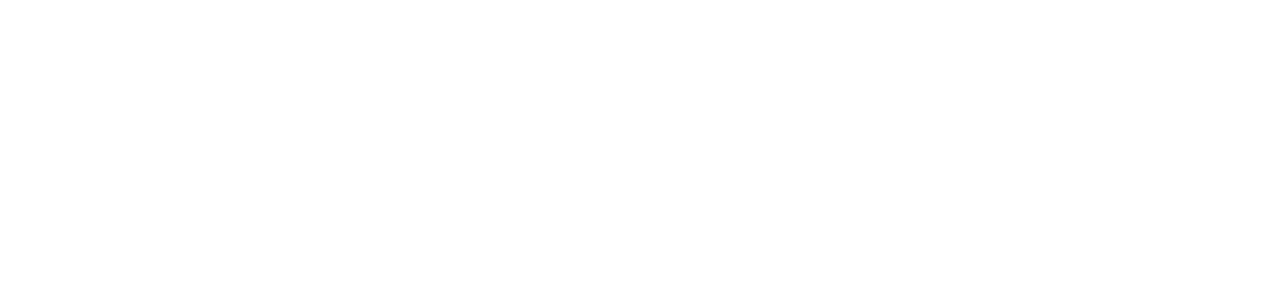
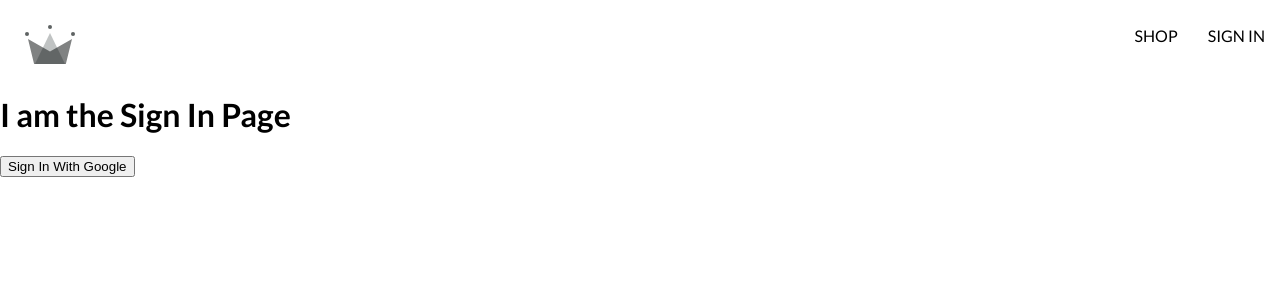
Before and after one commit to Balbader/crwn-clothing-v2, a React (Create React App) app: page /sign-in in a window 1280 px wide. Before the commit this address had no page. Shown: the top 300 px of the page. Built offline with nearby package versions, Linux system fonts and the light colour scheme.

Commit message:
add Firebase Authentication to app

```diff
--- a/package.json
+++ b/package.json
@@ -6,6 +6,7 @@
     "@testing-library/jest-dom": "^5.16.2",
     "@testing-library/react": "^12.1.4",
     "@testing-library/user-event": "^13.5.0",
+    "firebase": "^9.6.9",
     "react": "^17.0.2",
     "react-dom": "^17.0.2",
     "react-router-dom": "6",
--- a/src/App.js
+++ b/src/App.js
@@ -1,6 +1,7 @@
 import { Routes, Route } from 'react-router-dom';
 import Navigation from './routes/navigation/navigation.component';
 import Home from './routes/home/home.component';
+import SignIn from './routes/sign-in/sign-in.component';
 
 const Shop = () => (
   <h1>I am the shop page</h1>
@@ -12,6 +13,7 @@ const App = () => {
       <Route path='/' element={<Navigation />}>
         <Route index element={<Home />} />
         <Route path='shop' element={<Shop />} />
+        <Route path='sign-in' element={<SignIn />} />
       </Route>
     </Routes>
   );
--- a/src/routes/navigation/navigation.component.jsx
+++ b/src/routes/navigation/navigation.component.jsx
@@ -15,6 +15,9 @@ const Navigation = () => {
           <Link className="nav-link" to="/shop">
             SHOP
           </Link>
+          <Link className="nav-link" to="/sign-in">
+            SIGN IN
+          </Link>
         </div>
       </div>
       <Outlet />
--- /dev/null
+++ b/src/routes/sign-in/sign-in.component.jsx
@@ -0,0 +1,17 @@
+import { signInWithGooglePopup } from '../../utils/firebase/firebase.utils';
+
+const SignIn = () => {
+  const logGoogleUser = async () => {
+    const response = await signInWithGooglePopup();
+    console.log(response);
+  }
+
+  return (
+    <div>
+      <h1>I am the Sign In Page</h1>
+      <button onClick={logGoogleUser}>Sign In With Google</button>
+    </div >
+  );
+};
+
+export default SignIn;
--- /dev/null
+++ b/src/utils/firebase/firebase.utils.js
@@ -0,0 +1,28 @@
+import { initializeApp } from 'firebase/app';
+import {
+  getAuth,
+  signInWithRedirect,
+  signInWithPopup,
+  GoogleAuthProvider
+} from 'firebase/auth';
+
+const firebaseConfig = {
+  apiKey: "AIzaSyAaZVT-XY3bheRp8L_2vdW65H7zwmRoyTY",
+  authDomain: "crwn-db-4bf9d.firebaseapp.com",
+  projectId: "crwn-db-4bf9d",
+  storageBucket: "crwn-db-4bf9d.appspot.com",
+  messagingSenderId: "320181890834",
+  appId: "1:320181890834:web:364582cce74a25e7ea4dcb",
+  measurementId: "G-Y2KWJ9MRBJ"
+};
+
+const firebaseApp = initializeApp(firebaseConfig);
+
+const provider = new GoogleAuthProvider();
+
+provider.setCustomParameters({
+  prompt: "select_account"
+});
+
+export const auth = getAuth();
+export const signInWithGooglePopup = () => signInWithPopup(auth, provider);
```
Also changed, not shown: 1 other file (tests, documents, lock files or other folders).
